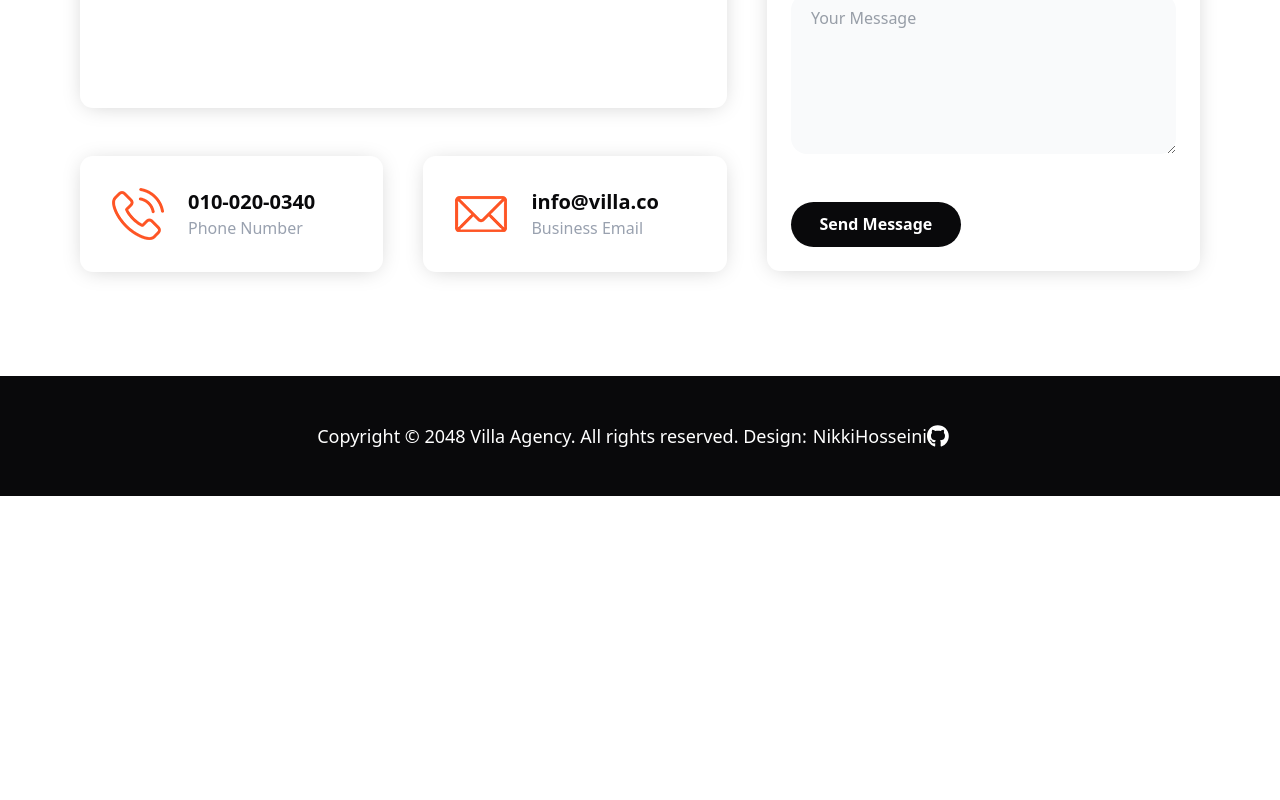
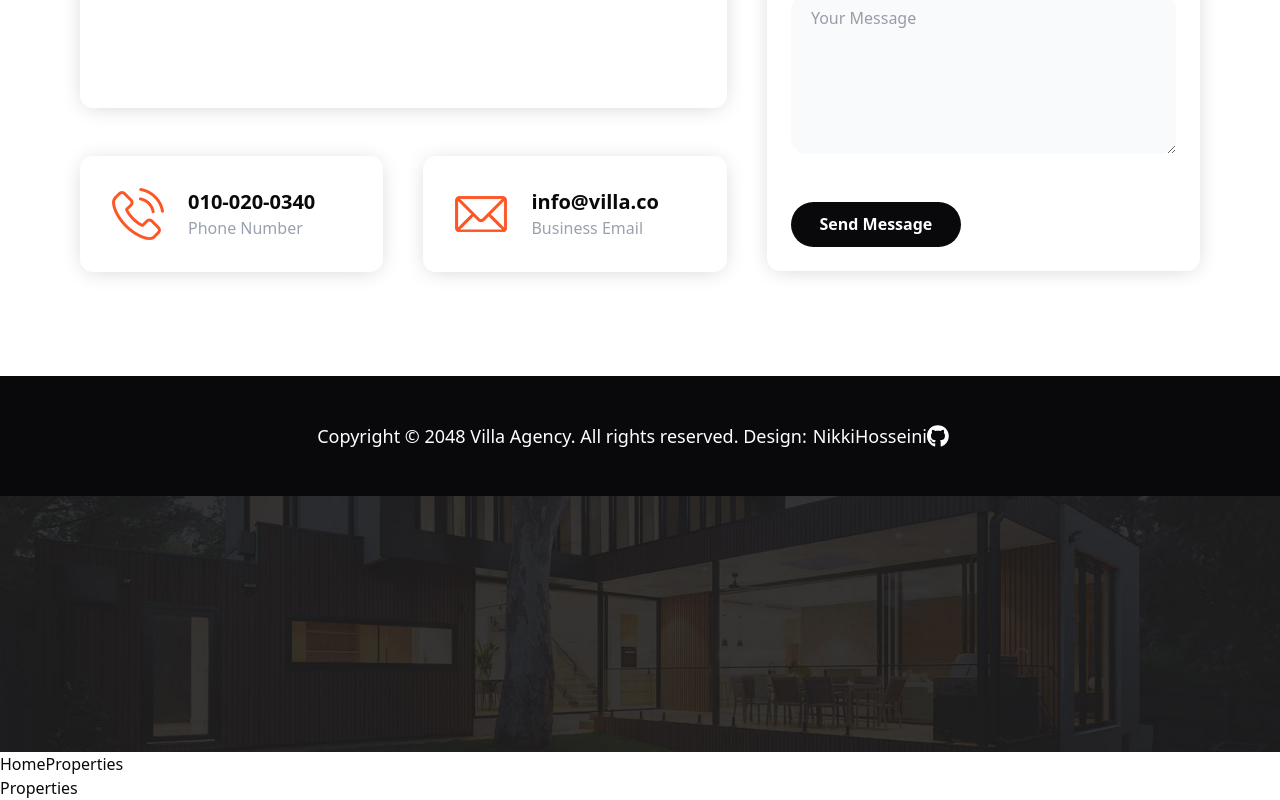
Before and after one commit to Nikkihosseini/Villa-agency, a React (Vite) app: page /properties in a window 1280 px wide. Shown: the part 6573-7373 px from the top of the page. Before the commit the page ends 7069 px from the top, so only its background shows below. Built offline with nearby package versions, Linux system fonts and the light colour scheme.

Commit message:
add BannerPages component

```diff
--- /dev/null
+++ b/src/Components/BannerPages/BannerPages.jsx
@@ -0,0 +1,19 @@
+
+import { Link } from "react-router"
+
+export default function BannerPages(props){
+    return(
+        <>
+            <div>
+                <img src="./public/images/image/page-heading-bg/page-heading-bg.jpg" alt="page-heading-bg"/>
+                <div>
+                    <div>
+                        <Link to='/'>Home</Link>
+                        <span>{props.pageName}</span>
+                    </div>
+                    <h2>{props.pageName}</h2>
+                </div>
+            </div>
+        </>
+    )
+}
--- a/src/Components/Properties/Properties.jsx
+++ b/src/Components/Properties/Properties.jsx
@@ -1,9 +1,10 @@
-
+import BannerPages from '../BannerPages/BannerPages.jsx'
 
 export default function Properties(){
     return(
         <>
             <header/>
+            <BannerPages pageName='Properties'/>
         </>
     )
 }
```
Also changed, not shown: index.html (line endings or trailing spaces).
